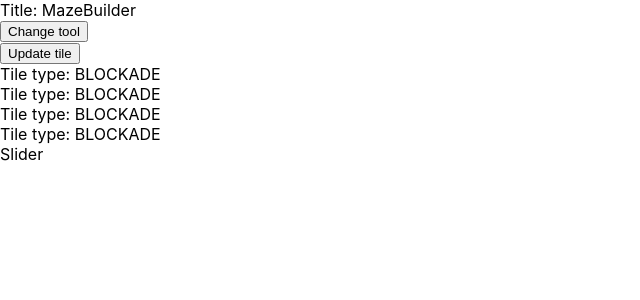
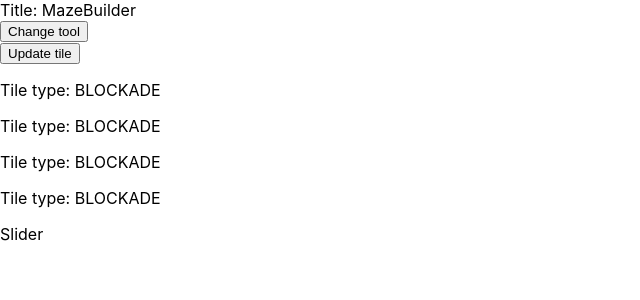
Before and after one commit to Francisco-Ibarra07/MazeBuilder, a React (Create React App) app: page / in a window 1280 px wide. Shown: the top 300 px of the page, without its empty margins (0-640 px from the left). Built offline with nearby package versions, Linux system fonts and the light colour scheme.

Commit message:
Updated Tile component props

```diff
--- a/src/components/Tile.tsx
+++ b/src/components/Tile.tsx
@@ -1,14 +1,24 @@
 import React from "react";
-import { TileType } from "../types";
+import { Location, TileType } from "../types";
 
 type TileProps = {
   type: TileType;
+  location: Location;
+  onClickHandler: (type: TileType, location: Location) => void;
 };
 
 function Tile(props: TileProps) {
-  const { type } = props;
+  const { type, location, onClickHandler } = props;
 
-  return <div>Tile type: {type}</div>;
+  const handleClick = () => {
+    onClickHandler(type, location);
+  };
+
+  return (
+    <div className="tile-container" onClick={handleClick}>
+      <p>Tile type: {type}</p>
+    </div>
+  );
 }
 
 export default Tile;
```
